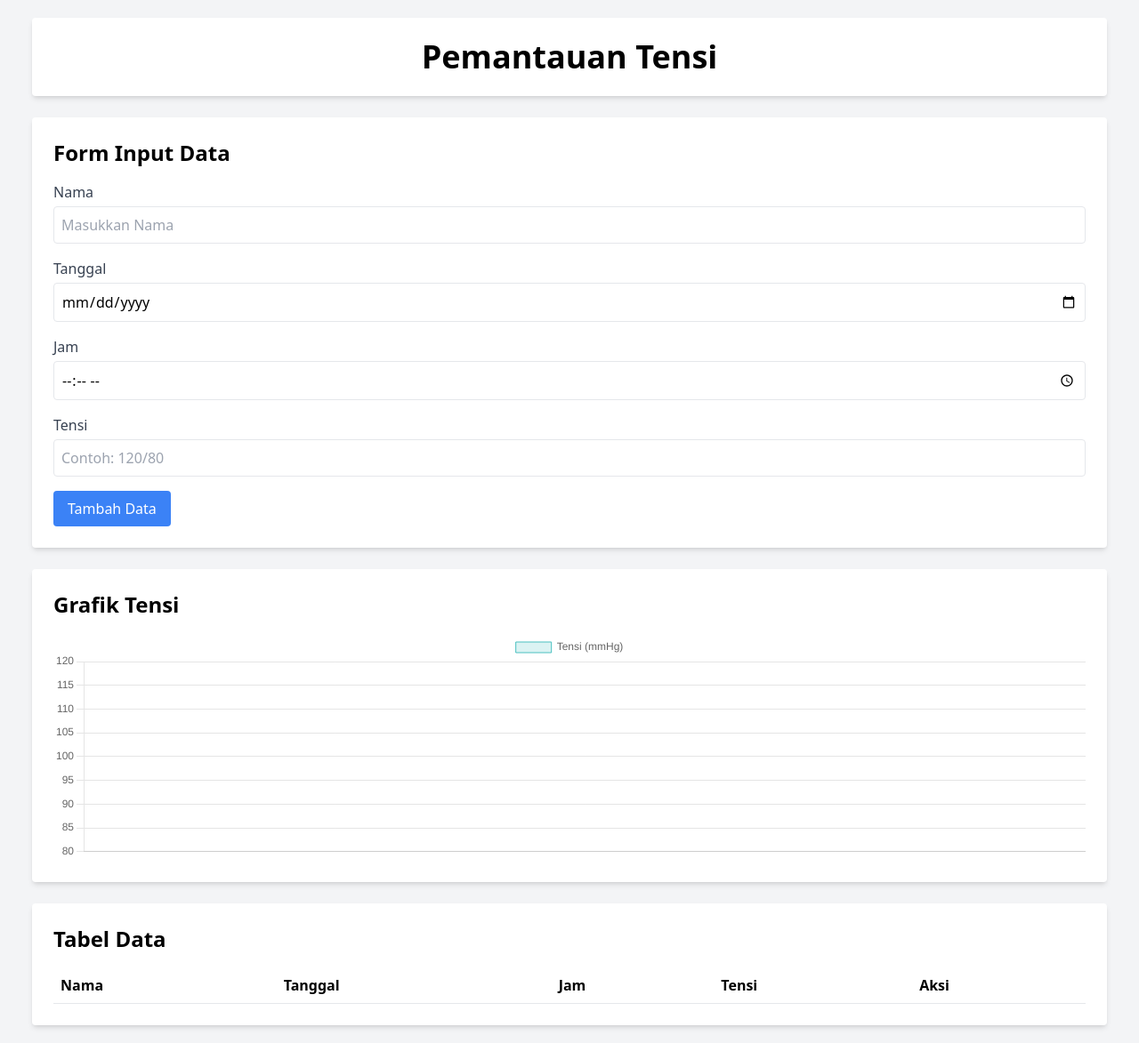
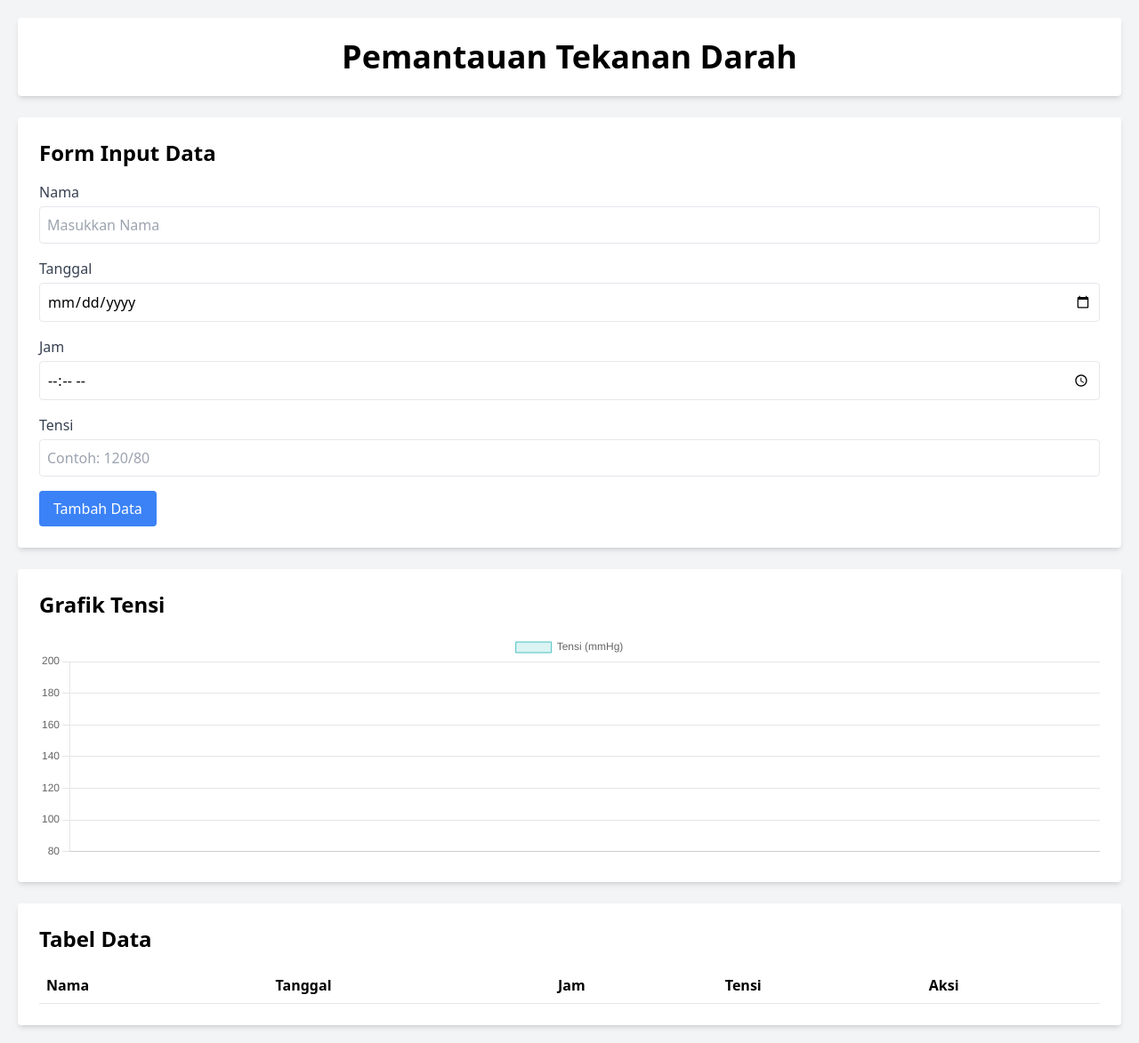
Before and after one commit to marifsiddiqi/monitoring-hipertensi-sederhana, a plain HTML site: page index.html in a window 1280 px wide. Shown: the whole page at 89% size. Drawn offline with nearby package versions, Linux system fonts and the light colour scheme.

Commit message:
refactor: change maximum chart

```diff
--- a/index.html
+++ b/index.html
@@ -8,9 +8,9 @@
     <script src="https://cdn.tailwindcss.com"></script>
 </head>
 <body class="bg-gray-100 p-5">
-    <div class="container mx-auto px-4">
+    <div class="container mx-auto">
         <div class="bg-white shadow-md rounded p-6 mb-6 flex justify-center">
-            <h1 class="text-4xl font-bold">Pemantauan Tensi</h1>
+            <h1 class="text-4xl font-bold">Pemantauan Tekanan Darah</h1>
         </div>
         <!-- Form Input -->
         <div class="bg-white shadow-md rounded p-6 mb-6">
@@ -95,7 +95,7 @@
                 scales: {
                     y: {
                         beginAtZero: true,
-                        max: 120, // Set maximum y-axis value
+                        max: 200, // Set maximum y-axis value
                         min: 80,
                         stacked: true
                     }
```
